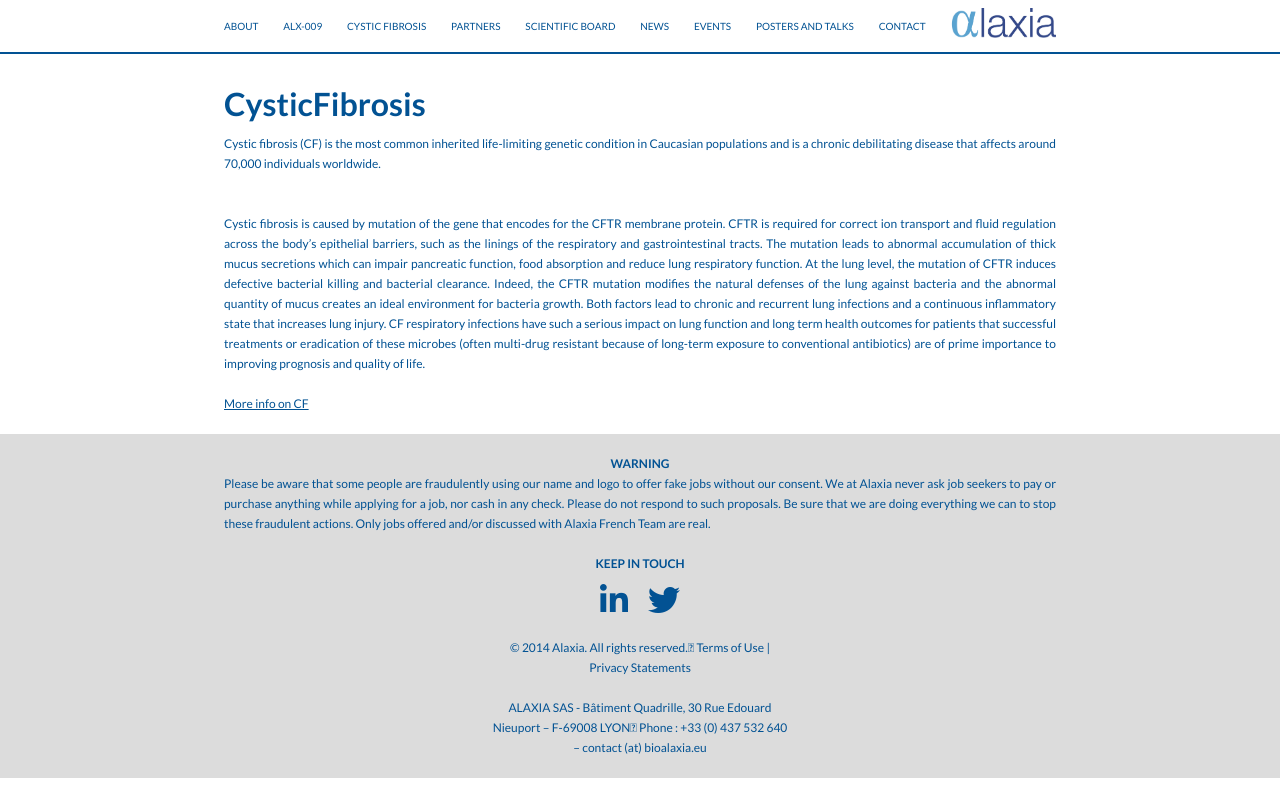
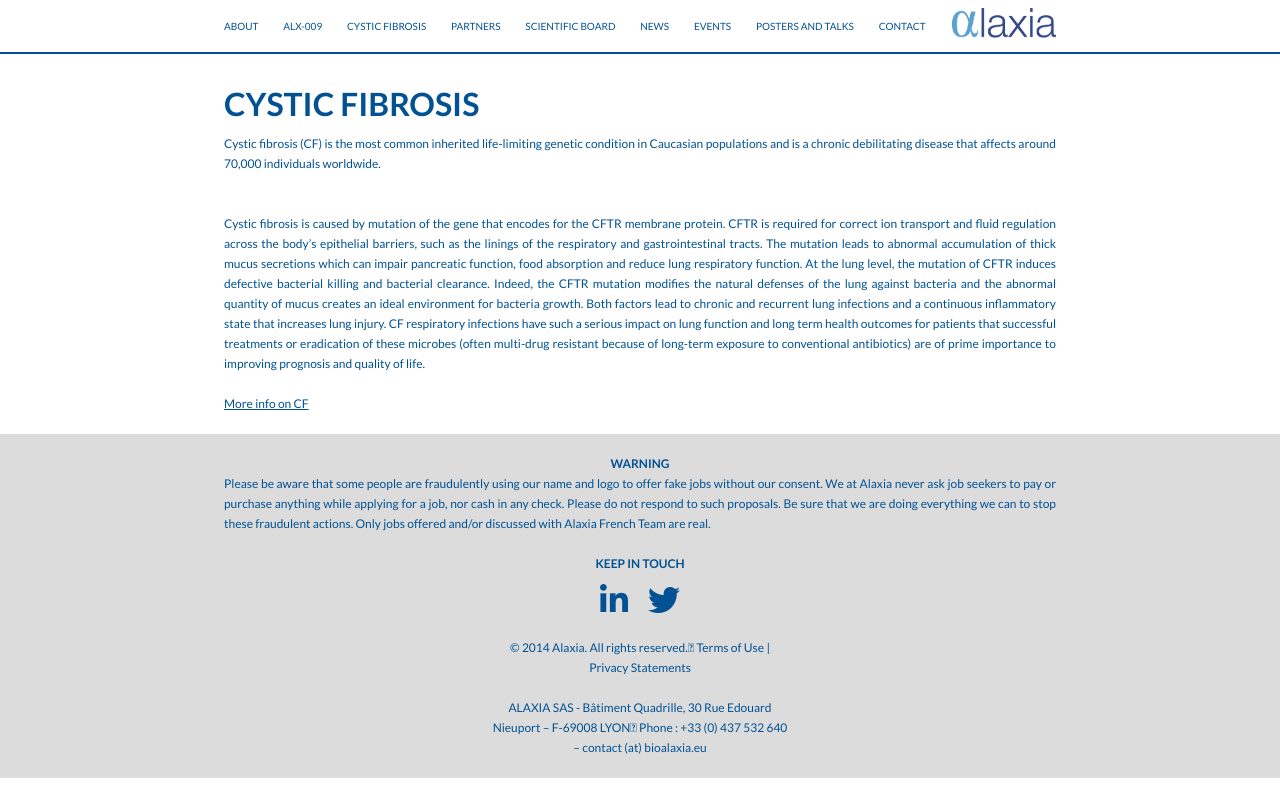
Before and after one commit to JBeaussart/alaxia-pharma, a Vue app: page /cystic-fibrosis in a window 1280 px wide. Built offline with nearby package versions, Linux system fonts and the light colour scheme.

Commit message:
change the title of the different page to uppercase

```diff
--- a/src/pages/CysticFibrosis.vue
+++ b/src/pages/CysticFibrosis.vue
@@ -1,6 +1,6 @@
 <template>
   <div class="container">
-    <h1>CysticFibrosis</h1>
+    <h1>CYSTIC FIBROSIS</h1>
     <br />
     <p>
       Cystic fibrosis (CF) is the most common inherited life-limiting genetic
--- a/src/pages/Partners.vue
+++ b/src/pages/Partners.vue
@@ -1,6 +1,6 @@
 <template>
   <div class="container">
-    <h1>Partners</h1>
+    <h1>PARTNERS</h1>
 
     <hr />
     <div class="partners">
```
